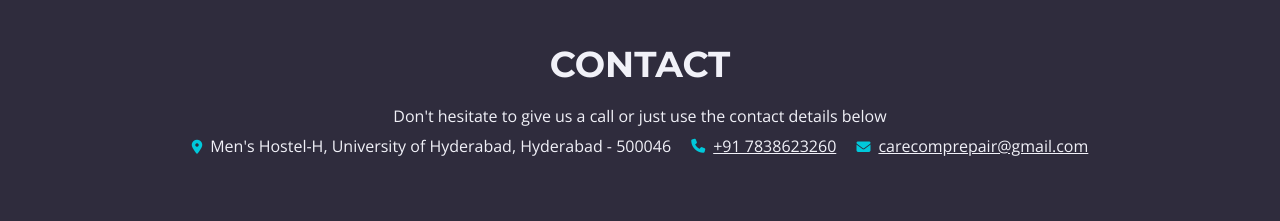
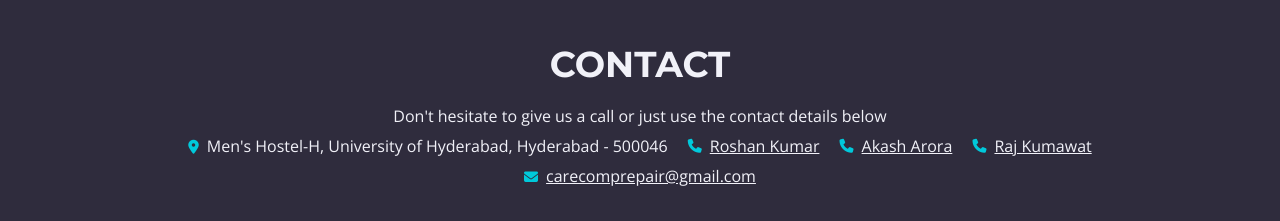
Before and after one commit to roshansourav/COMPREPAIR, a plain HTML site: page index.html in a window 1280 px wide. Shown: the part 5640-5861 px from the top of the page. Drawn offline with nearby package versions, Linux system fonts and the light colour scheme.

Commit message:
updated contact section in index page

```diff
--- a/index.html
+++ b/index.html
@@ -741,7 +741,9 @@
                     <ul class="list-unstyled li-space-lg">
                         <li class="address">Don't hesitate to give us a call or just use the contact details below</li>
                         <li><i class="fas fa-map-marker-alt"></i>Men's Hostel-H, University of Hyderabad, Hyderabad - 500046</li>
-                        <li><i class="fas fa-phone"></i><a class="blue" href="tel:+917838623260">+91 7838623260</a></li>
+                        <li><i class="fas fa-phone"></i><a class="blue" href="tel:+917838623260">Roshan Kumar</a></li>
+                        <li><i class="fas fa-phone"></i><a class="blue" href="tel:+919780547442">Akash Arora</a></li>
+                        <li><i class="fas fa-phone"></i><a class="blue" href="tel:+917820888183">Raj Kumawat</a></li>
                         <li><i class="fas fa-envelope"></i><a class="blue" href="mailto:office@leno.com">carecomprepair@gmail.com</a></li>
                     </ul>
                 </div> <!-- end of col -->
```
